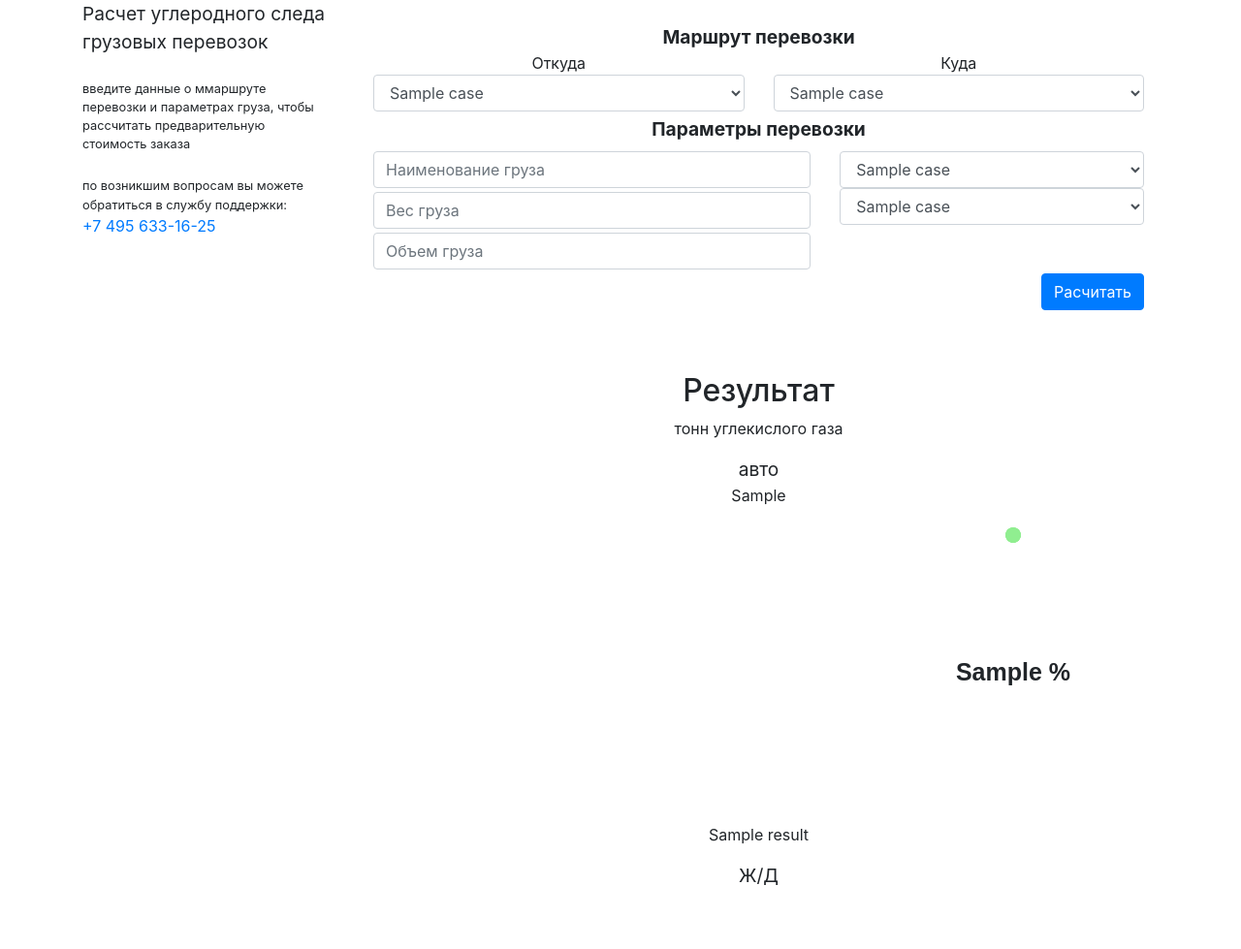
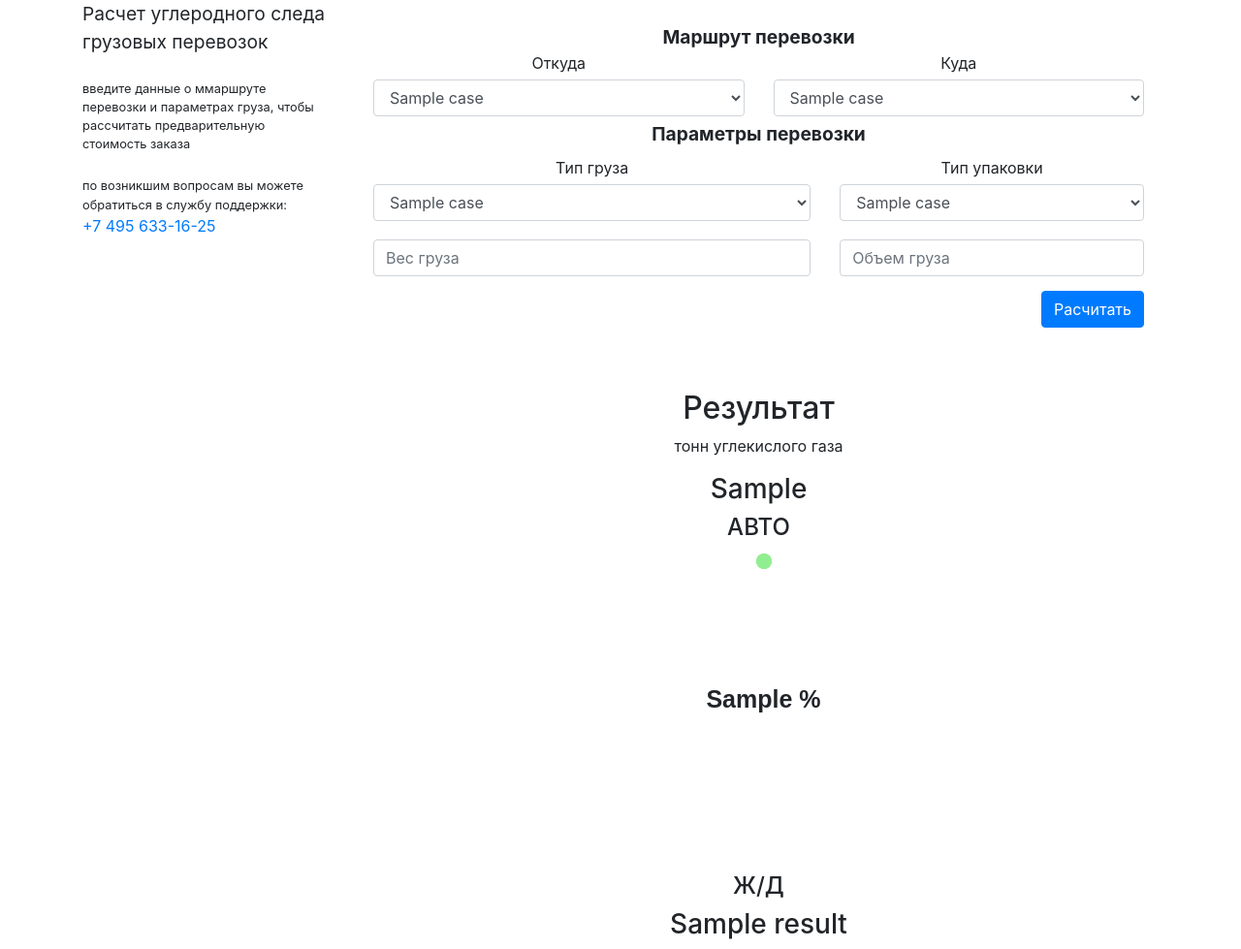
Before and after one commit to Loeenn/Carbon_imprint_clone, a Flask app: template website/templates/home.html in a window 1280 px wide. Shown: the whole page at 97% size. Before the commit the page ends 913 px from the top, so only its background shows below. Run offline with Flask 2, Linux system fonts and the light colour scheme; the template is opened without the code that fills it: most values are stand-ins (such as "Sample title", 1, 10 or a date in 2020); parts of the project's set-up code (start-up, migrations or seed data) failed here and were passed over; some libraries are stand-ins or nearby versions.

Commit message:
Interface update

```diff
--- a/website/templates/home.html
+++ b/website/templates/home.html
@@ -42,26 +42,28 @@
                         <br />
                         <big><b>Маршрут перевозки</b></big>
                         <div class="container">
+<!--                            <div class="row">-->
+<!--                                  <div class="col-sm">-->
+<!--                                      Откуда-->
+<!--                                  </div>-->
+<!--                                  <div class="col-sm">-->
+<!--                                      Куда-->
+<!--                                  </div>-->
+<!--                            </div>-->
                             <div class="row">
                                   <div class="col-sm">
-                                      Откуда
-                                  </div>
-                                  <div class="col-sm">
-                                      Куда
-                                  </div>
-                            </div>
-                            <div class="row">
-                                  <div class="col-sm">
+                                      <p style="margin-bottom:5px">Откуда</p>
                                       <select class="form-control" name="routefrom">
                                             {% for case in stations%}
-                                                <option>{{case}}</option>
+                                                <option {{ 'selected' if case=="Ангасолка" else "" }}>{{case}}</option>
                                             {% endfor %}
                                       </select>
                                   </div>
                                   <div class="col-sm">
+                                      <p style="margin-bottom:5px">Куда</p>
                                       <select class="form-control" name="routeto">
                                           {% for case in stations%}
-                                                <option>{{case}}</option>
+                                                <option {{ 'selected' if case=="Зима" else "" }}>{{case}}</option>
                                           {% endfor %}
                                       </select>
                                   </div>
@@ -74,48 +76,61 @@
                         <div class="container">
                             <div class="row">
                                   <div class="col-7">
+                                        <p style="margin-bottom:5px">Тип груза</p>
+                                        <select class="form-control"  name="cargoType" placeholder="тип груза">
+                                            {% for case in typeCargo %}
+                                                  <option>{{case}}</option>
+                                            {% endfor %}
+                                        </select>
+<!--                                        <input-->
+<!--                                          type="text"-->
+<!--                                          class="form-control"-->
+<!--                                          id="cargoname"-->
+<!--                                          name="cargoname"-->
+<!--                                          placeholder="Наименование груза"-->
+<!--                                        />-->
                                         <p class="block">
+
+<!--                                        <p class="block">-->
+
+                                    </div>
+                                    <div class="col-sm">
+                                            <p style="margin-bottom:5px">Тип упаковки</p>
+                                            <select class="form-control" name="pacageType" placeholder="тип упаковки">
+                                                {% for case in typePackage %}
+                                                      <option>{{case}}</option>
+                                                {% endfor %}
+                                            </select>
+                                            <p class="block">
+                                    </div>
+                              </div>
+                              <div class="row">
+                                    <div class="col-7">
                                         <input
-                                          type="text"
-                                          class="form-control"
-                                          id="cargoname"
-                                          name="cargoname"
-                                          placeholder="Наименование груза"
-                                        />
-                                        <p class="block">
-                                        <input
+                                            style="margin-top:15px"
                                             class="form-control"
                                             id="cargowight"
                                             name="cargowight"
                                             placeholder="Вес груза"
                                             type="number"
                                         />
-                                        <p class="block">
+                                    </div>
+                                    <div class="col-sm">
                                             <input
+                                                style="margin-top:15px"
                                                 class="form-control"
                                                 id="cargovoluume"
                                                 name="cargovoluume"
                                                 placeholder="Объем груза"
                                                 type="number"
                                              />
-                                    </div>
-                                    <div class="col-sm">
-                                            <select class="form-control" name="cargoType" placeholder="тип груза">
-                                                {% for case in stations%}
-                                                      <option>{{case}}</option>
-                                                {% endfor %}
-                                            </select>
-                                            <select class="form-control" name="pacageType" placeholder="тип упаковки">
-                                                {% for case in stations%}
-                                                      <option>{{case}}</option>
-                                                {% endfor %}
-                                            </select>
+
                                     </div>
                               </div>
                               <div class="row">
                                     <div class="col-sm">
                                     </div>
-                                    <div align="right" class="col-sm">
+                                    <div align="right" style="margin-top:15px" class="col-sm">
                                           <button type="submit" class="btn btn-primary" name="submit_button" value="submit1">Расчитать</button>
                                     </div>
                               </div>
@@ -128,12 +143,14 @@
                     <div align="center">
                             <h2 >Результат</h2>
                             <p font=30px>тонн углекислого газа</p>
-                            <big>авто</big>
-                              <p >{{truck_result}}</p>
+                            <h3 >{{truck_result}}</h3>
+                            <h4>АВТО</h4>
+                    </div>
                             <div class="pie"  style="--p:{{pie_procent}};--c:lightgreen"> {{pie_procent}} %</div>
+                    <div align="center">
                             <br/>
-                          <p   name="output_1" id="output_1">{{result}}</p>
-                          <big>Ж/Д</big>
+                            <h4>Ж/Д</h4>
+                            <h3   name="output_1" id="output_1">{{result}}</h3>
                     </div>
               {%endif%}
           </div>
```
Also changed, not shown: website/views.py (+8 -5 lines). Lines whose indentation alone changed are shown as unchanged.
